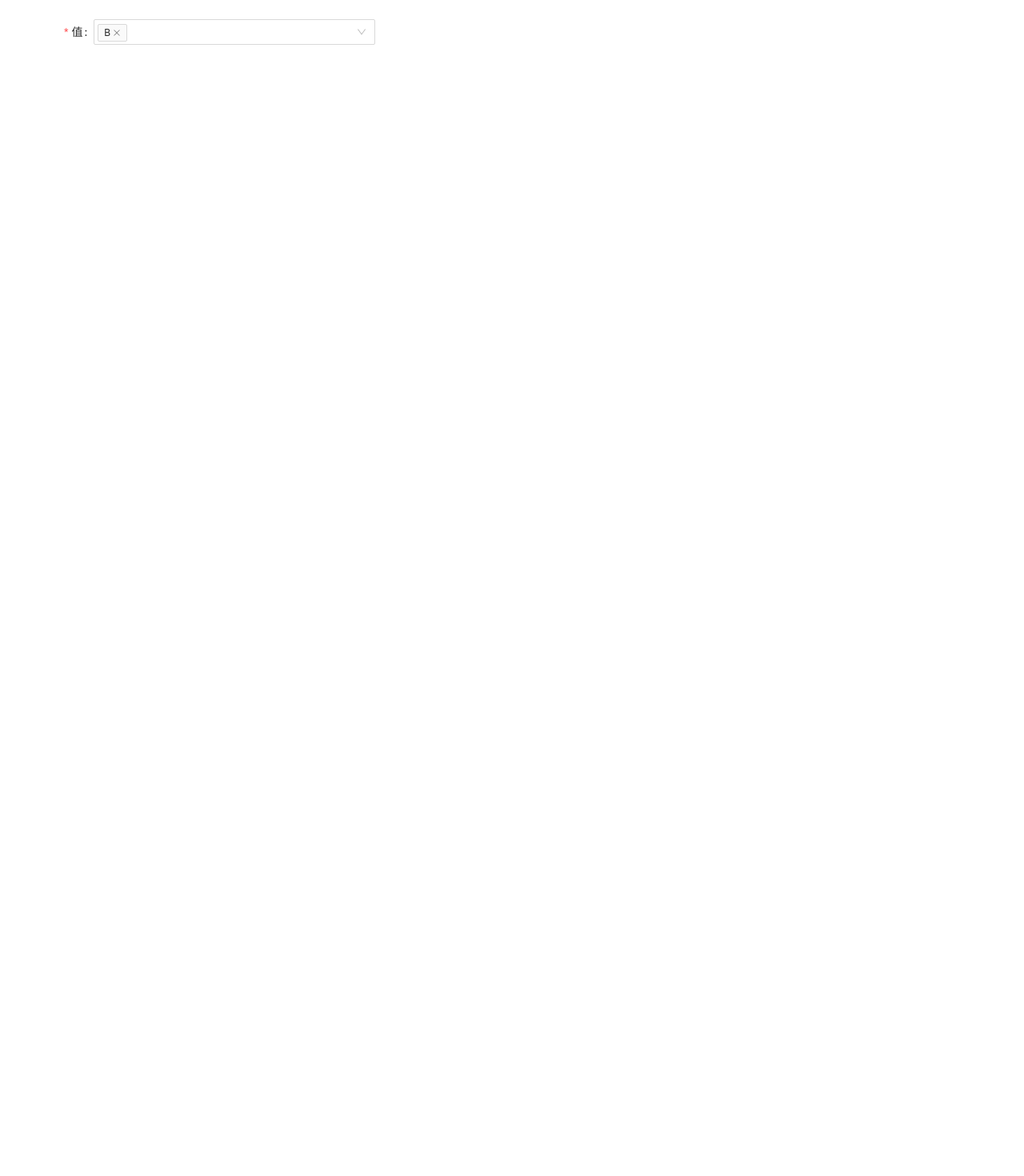
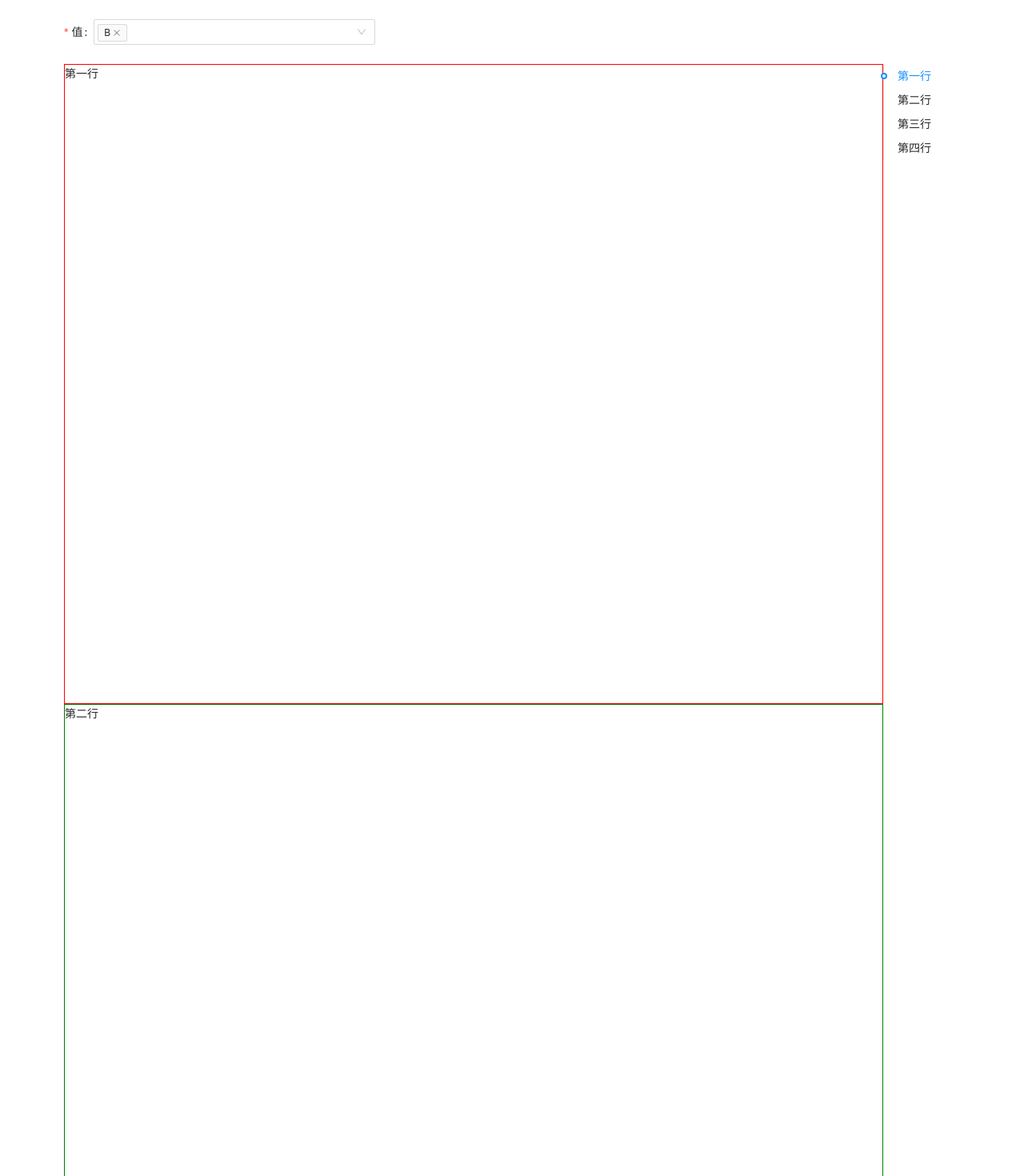
Before and after one commit to Christine-Only/react-ts-vite-demo, a React (Vite) app: page /select in a window 1280 px wide. Shown: the top 1470 px of the page at 80% size. Before the commit the page ends 800 px from the top, so only its background shows below. Built offline with nearby package versions, Linux system fonts and the light colour scheme.

Commit message:
feat: add Anchor

```diff
--- a/src/antd/Select.tsx
+++ b/src/antd/Select.tsx
@@ -1,5 +1,7 @@
 import { useState, useEffect, useMemo } from 'react'
-import { Form, Tag, Select, Checkbox, message, Modal } from 'antd'
+import { Form, Tag, Select, Checkbox, message, Modal, Anchor } from 'antd'
+
+const { Link } = Anchor
 
 const data = [
   {
@@ -139,6 +141,7 @@ const Index = () => {
   )
 
   return (
+    <div>
       <Form form={form} initialValues={{ values: ['B'] }}>
         <Form.Item
           label="值"
@@ -154,6 +157,29 @@ const Index = () => {
           />
         </Form.Item>
       </Form>
+      <div style={{ display: 'flex' }}>
+        <div style={{ width: '80vw' }}>
+          <div id="first" style={{ height: 800, border: '1px solid red' }}>
+            第一行
+          </div>
+          <div id="second" style={{ height: 600, border: '1px solid green' }}>
+            第二行
+          </div>
+          <div id="third" style={{ height: 480, border: '1px solid blue' }}>
+            第三行
+          </div>
+          <div id="fourth" style={{ height: 100, border: '1px solid pink' }}>
+            第四行
+          </div>
+        </div>
+        <Anchor offsetTop={80}>
+          <Link href="#first" title="第一行" />
+          <Link href="#second" title="第二行" />
+          <Link href="#third" title="第三行" />
+          <Link href="#fourth" title="第四行" />
+        </Anchor>
+      </div>
+    </div>
   )
 }
 
```
Lines whose indentation alone changed are shown as unchanged.
